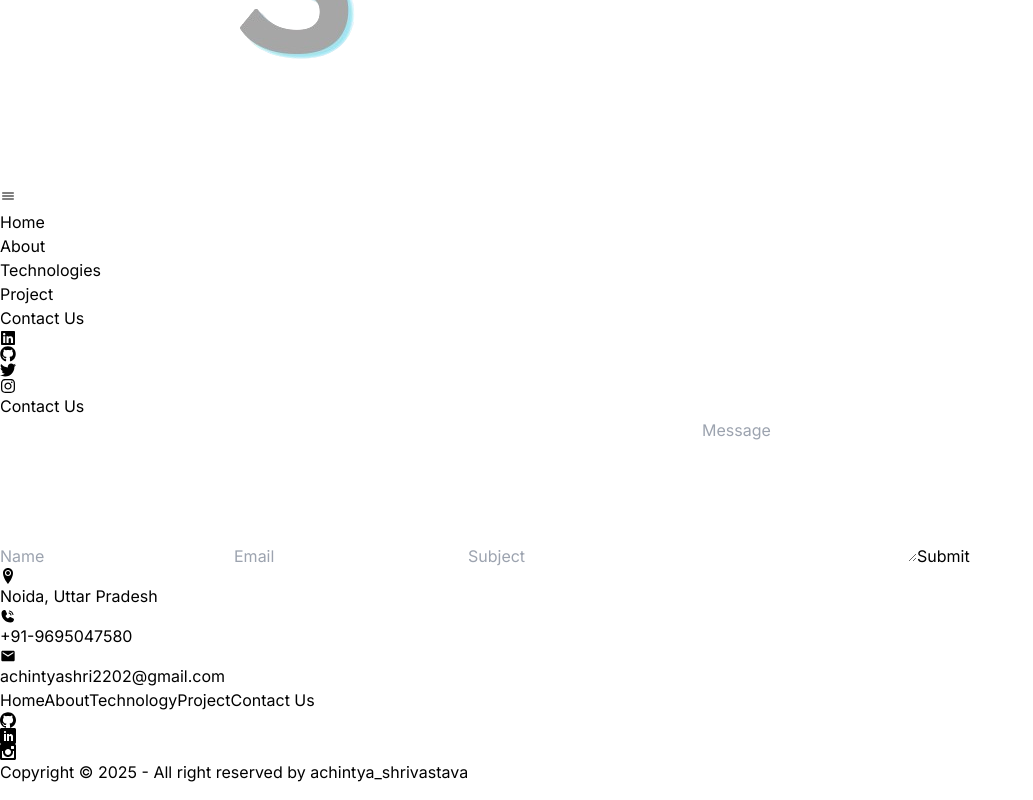
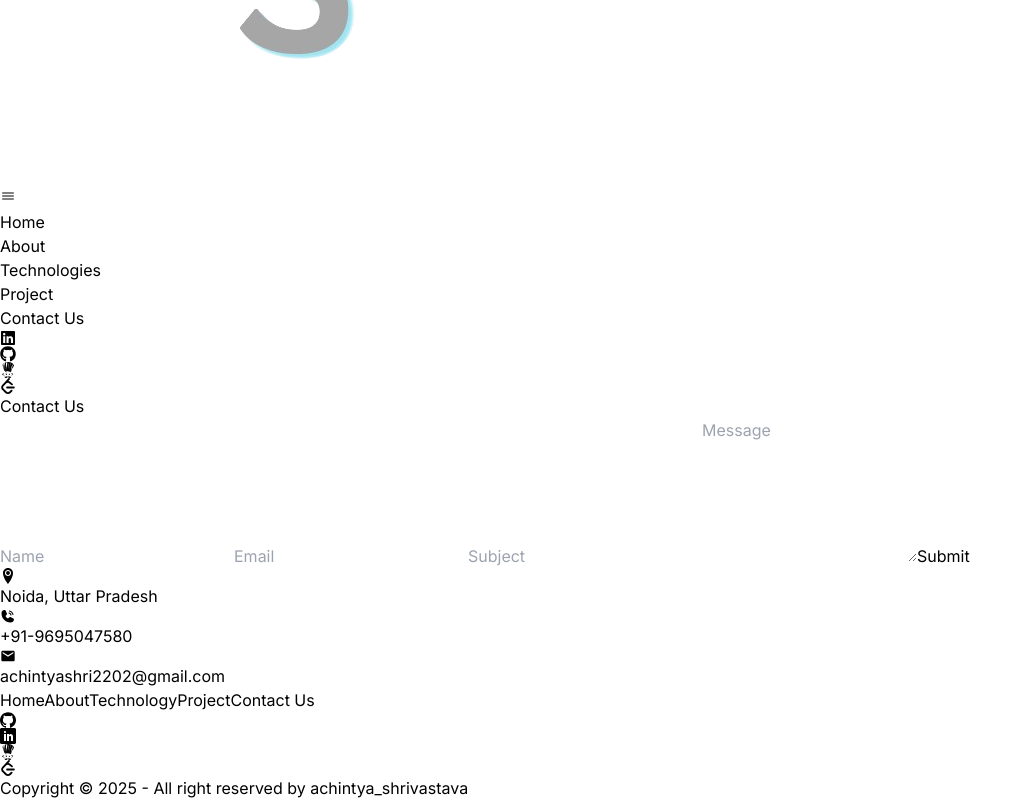
Before and after one commit to ESHUshri202/Postfolio_24, a React (Vite) app: page /contact in a window 1280 px wide. Shown: the part 314-1114 px from the top of the page, without its empty margins (0-1033 px from the left). Built offline with nearby package versions, Linux system fonts and the light colour scheme.

Commit message:
update_feature

```diff
--- a/src/components/Contact.jsx
+++ b/src/components/Contact.jsx
@@ -39,7 +39,7 @@ const Contact = () => {
   return (
     <div className="grid grid-cols-1 lg:grid-cols-2 place-items-center p-6 md:p-12 lg:p-16 gap-6">
       <div className="w-full max-w-xl bg-transparent font-[sans-serif]">
-        <h1 className="text-3xl text-white font-extrabold text-center">Contact Us</h1>
+        <h1 className="text-4xl text-orange-400 font-extrabold font-thin text-center">Contact Us</h1>
         <form className="mt-8 space-y-4" onSubmit={handleSubmit}>
           <input
             type="text"
--- a/src/components/Footer.jsx
+++ b/src/components/Footer.jsx
@@ -1,10 +1,11 @@
 import React from "react";
 import { Link } from "react-router-dom";
 import { ImGithub, ImInstagram, ImLinkedin } from "react-icons/im";
-
+import { SiLeetcode } from "react-icons/si";
+import { SiCodechef } from "react-icons/si";
 const Footer = () => {
   return (
-    <footer className="footer footer-center bg-base-200 text-base-content rounded p-10 bg-gradient-to-b from-slate-900 via-zinc-900 to-purple-900 rounded-t-2xl">
+    <footer className="footer footer-center text-base-content rounded p-10 bg-slate-900 rounded-t-2xl">
       <nav className="flex flex-col sm:flex-row items-center justify-center gap-7 text-lg">
         <Link to="/" className="link link-hover">Home</Link>
         <Link to="/about" className="link link-hover">About</Link>
@@ -15,13 +16,16 @@ const Footer = () => {
       <nav>
         <div className="flex items-center justify-center gap-10 p-10">
           <Link to='https://github.com/ESHUshri202'>
-            <ImGithub className="text-2xl text-gray-400" />
+            <ImGithub className="text-2xl text-white hover:text-gray-400" />
           </Link>
           <Link to='https://www.linkedin.com/in/achintya-shrivastava-7510a519b/'>
-            <ImLinkedin className="text-2xl text-blue-600" />
+            <ImLinkedin className="text-2xl text-white hover:text-gray-400 " />
           </Link>
-          <Link to='https://www.instagram.com/reddevil_achintya/?utm_source=ig_web_button_share_sheet'>
-            <ImInstagram className="text-2xl text-pink-700 " />
+          <Link href="https://www.codechef.com/users/achintyashri22">
+            <SiCodechef className=" text-2xl text-white hover:text-gray-400" />
+          </Link>
+          <Link href="https://leetcode.com/u/achintyashri2202/">
+            <SiLeetcode className="text-2xl text-white hover:text-gray-400" />
           </Link>
         </div>
       </nav>
--- a/src/components/Hero.jsx
+++ b/src/components/Hero.jsx
@@ -49,10 +49,10 @@ const Hero = () => {
   }, []);
   return (
     <>
-      <div className="border-b border-neutral-900 pb-4 lg:mb-35">
+      <div className="border-b border-neutral-900 pb-4 pt-6 lg:mb-35">
         <div className="flex flex-wrap">
           <div className="w-full lg:w-1/2">
-            <div className="flex flex-col items-center lg:items-start">
+            <div className="flex flex-col items-center justify-center h-full lg:items-start">
               <motion.h1
                 variants={container(0)}
                 initial="hidden"
@@ -71,14 +71,14 @@ const Hero = () => {
               >
                 Data Analyst || Front-End Developer
               </motion.span>
-              <motion.p
+              {/* <motion.p
                 variants={container(0.75)}
                 initial="hidden"
                 animate="visible"
                 className="my-2 max-w-xl py-6 font-light tracking-tighter"
               >
                 {HERO_CONTENT}
-              </motion.p>
+              </motion.p> */}
             </div>
           </div>
           <div className="w-full lg:w-1/2 lg:p-8 rounded-md">
--- a/src/components/Navbar.jsx
+++ b/src/components/Navbar.jsx
@@ -3,6 +3,8 @@ import { FaLinkedin, FaGithub, FaTwitter, FaInstagram } from "react-icons/fa";
 import { Link, NavLink } from "react-router-dom";
 import { useRef, useState, useEffect } from "react";
 import { IoIosMenu, IoIosClose } from "react-icons/io";
+import { SiLeetcode } from "react-icons/si";
+import { SiCodechef } from "react-icons/si";
 
 const Navbar = () => {
   const menuRef = useRef();
@@ -54,7 +56,7 @@ const Navbar = () => {
             <NavLink
               to={to}
               className={({ isActive }) =>
-                `block py-2 px-4 text-white rounded-md transition duration-200 ${isActive ? "text-orange-500" : "hover:text-orange-500"}`
+                `block py-2 px-4 text-white rounded-md transition duration-200 ${isActive ? "text-blue-500" : "hover:text-blue-500"}`
               }
             >
               {label}
@@ -79,11 +81,11 @@ const Navbar = () => {
         >
           <FaGithub className="text-white hover:text-gray-400" />
         </a>
-        <a href="#">
-          <FaTwitter className="text-white hover:text-gray-400" />
+        <a href="https://www.codechef.com/users/achintyashri22">
+          <SiCodechef className="text-white hover:text-gray-400" />
         </a>
-        <a href="#">
-          <FaInstagram className="text-white hover:text-gray-400" />
+        <a href="https://leetcode.com/u/achintyashri2202/">
+          <SiLeetcode className="text-white hover:text-gray-400"  />
         </a>
       </div>
     </nav>
--- a/src/components/Project.jsx
+++ b/src/components/Project.jsx
@@ -52,7 +52,7 @@ const Project = () => {
         <select
           value={selected}
           onChange={handleSelect}
-          className="p-4 m-4 bg-blue-900 text-white rounded-full m-4 shadow-lg transition-all duration-300 ease-in-out hover:bg-blue-800 focus:outline-none focus:ring-2 focus:ring-blue-500 cursor-pointer"
+          className="p-4 m-4 bg-blue-950 text-white rounded-full m-4 shadow-lg transition-all duration-300 ease-in-out hover:bg-blue-800 focus:outline-none focus:ring-2 focus:ring-blue-500 cursor-pointer"
         >
           <option>All</option>
           <option>Front-End Development</option>
```
